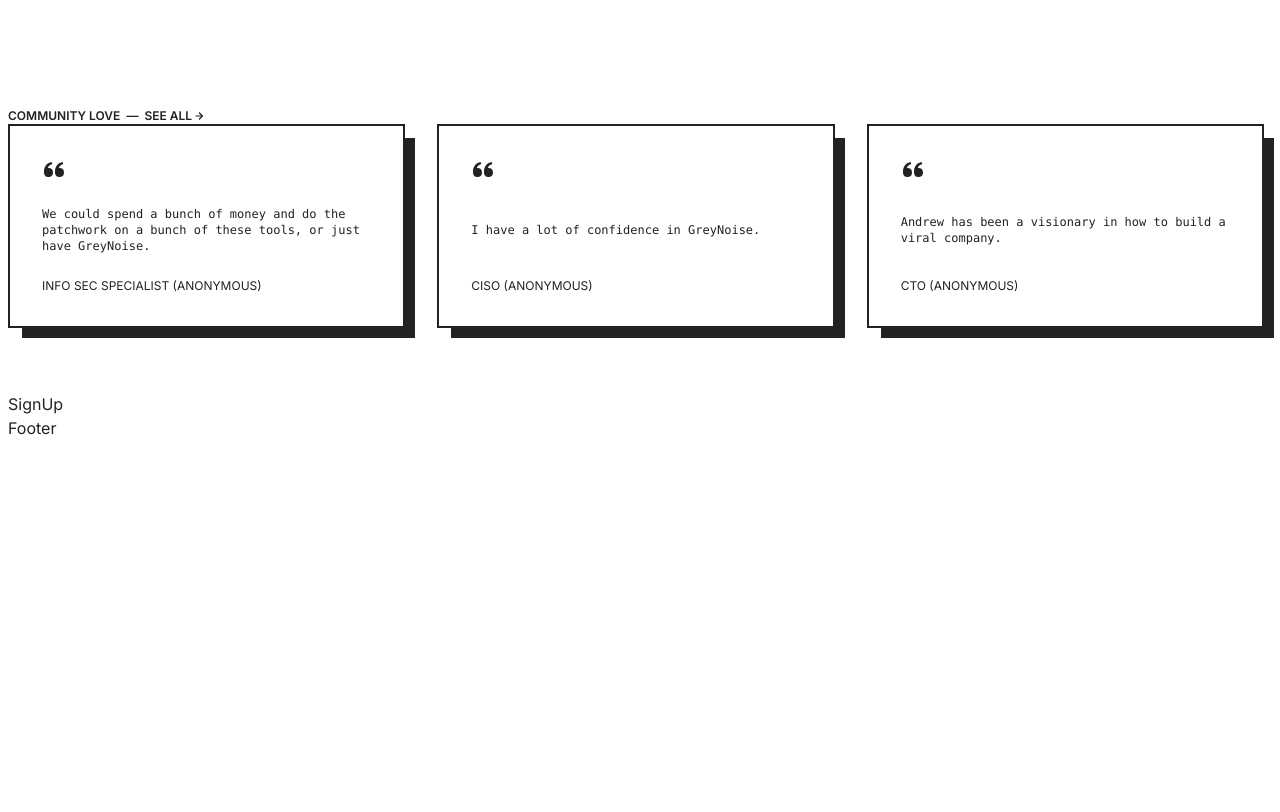
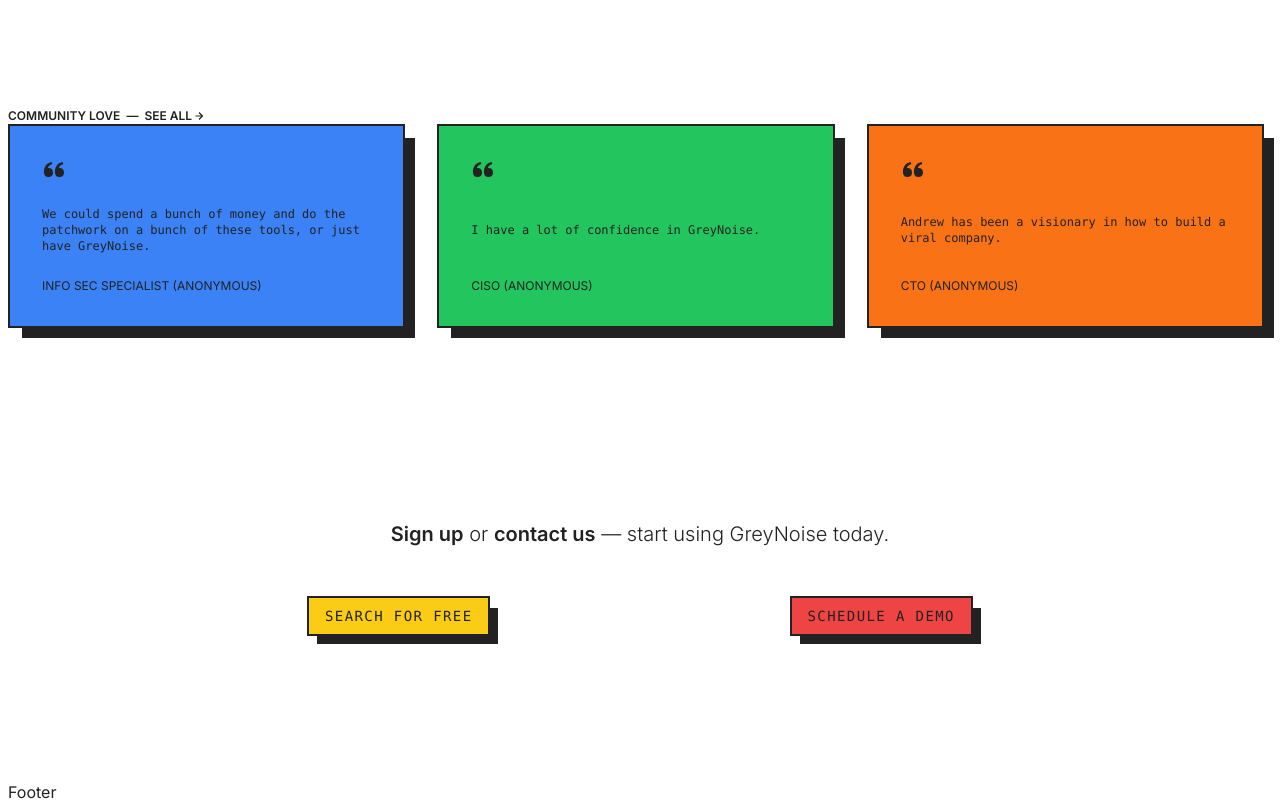
Before and after one commit to knlrvr/neu-noise, a Next.js app: page / in a window 1280 px wide. Shown: the part 4700-5512 px from the top of the page. Before the commit the page ends 5148 px from the top, so only its background shows below. Built offline with nearby package versions, Linux system fonts and the light colour scheme.

Commit message:
community styling pt. 2; sign up styling pt. 1

```diff
--- a/src/components/community.tsx
+++ b/src/components/community.tsx
@@ -18,7 +18,7 @@
       </div>
 
       <div className="grid grid-cols-1 md:grid-cols-3 gap-8 mr-2">
-        <div className="w-full h-fit border-2 border-[#222] p-8 flex flex-col justify-between relative bg-white">
+        <div className="w-full h-fit border-2 border-[#222] p-8 flex flex-col justify-between relative bg-blue-500">
           <BiSolidQuoteAltLeft
             className="text-2xl" />
           <p className="font-mono py-6 text-xs">
@@ -32,7 +32,7 @@
           <div className="absolute top-3 left-3 w-full h-full bg-[#222] -z-10"></div>
         </div>
 
-        <div className="w-full h-full border-2 border-[#222] p-8 flex flex-col justify-between relative bg-white">
+        <div className="w-full h-full border-2 border-[#222] p-8 flex flex-col justify-between relative bg-green-500">
           <BiSolidQuoteAltLeft
             className="text-2xl" />
           <p className="font-mono py-6 text-xs">
@@ -45,7 +45,7 @@
           <div className="absolute top-3 left-3 w-full h-full bg-[#222] -z-10"></div>
         </div>
 
-        <div className="w-full h-full border-2 border-[#222] p-8 flex flex-col justify-between relative bg-white">
+        <div className="w-full h-full border-2 border-[#222] p-8 flex flex-col justify-between relative bg-orange-500">
           <BiSolidQuoteAltLeft
             className="text-2xl" />
           <p className="font-mono py-6 text-xs">
--- a/src/components/signup.tsx
+++ b/src/components/signup.tsx
@@ -2,7 +2,29 @@
 
 const SignUp = () => {
   return (
-    <div>SignUp</div>
+    <div className="max-w-7xl mx-auto py-24">
+      <div className="flex flex-col items-center justify-center text-center">
+        <p className="pt-8 max-w-4xl mx-auto text-xl font-light">
+          <span className="font-semibold">Sign up</span> or <span className="font-semibold">contact us</span> &mdash; start using GreyNoise today.
+        </p>
+      </div>
+
+      <div className="flex justify-evenly py-12">
+        <div className="border-2 border-[#222] flex items-center justify-center py-2 px-4 bg-yellow-400 relative group">
+          <span className="text-center text-xs md:text-sm uppercase font-mono tracking-widest">
+            Search For Free
+          </span>
+          <div className="absolute bg-[#222] h-full w-[101%] -z-10 top-2 md:top-2.5 left-1 md:left-2 group-hover:translate-x-1 group-hover:translate-y-1 transition duration-200"></div>
+        </div>
+        <div className="border-2 border-[#222] flex items-center justify-center py-2 px-4 bg-red-500 group relative group">
+          <span className="text-center text-xs md:text-sm uppercase font-mono tracking-widest">
+            Schedule A Demo
+          </span>
+          <div className="absolute bg-[#222] h-full w-[101%] -z-10 top-2 md:top-2.5 left-1 md:left-2 group-hover:translate-x-1 group-hover:translate-y-1 transition duration-200"></div>
+        </div>
+      </div>
+
+    </div>
   )
 }
 
```
